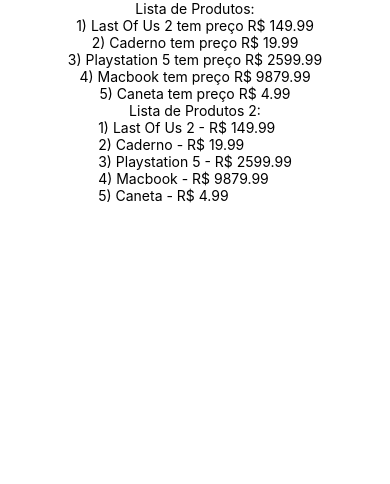
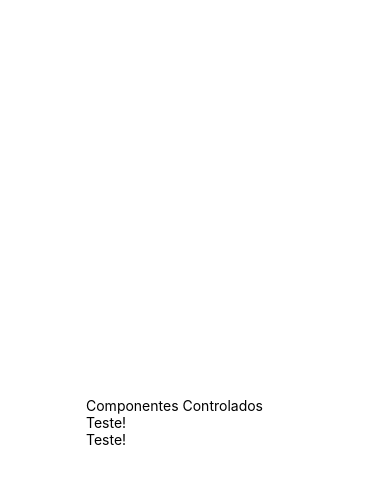
Before and after one commit to Maycdouglas/estudosReactNative, a React Native app: screen / in a window 390 px wide. Shown: the top 484 px of the page. Built offline with nearby package versions, Linux system fonts and the light colour scheme.

Commit message:
insere exemplo de componente controlado

```diff
--- a/App.js
+++ b/App.js
@@ -15,7 +15,7 @@
 import UsuarioLogado from './src/fundamentos/RenderizacaoCondicional2/UsuarioLogado'
 import ListaProdutos from './src/fundamentos/RenderizacaoLista/ListaProdutos';
 import ListaProdutos2 from './src/fundamentos/RenderizacaoLista/ListaProdutos2';
-
+import ComponentesControlados from './src/fundamentos/ComponentesControlados';
 
 
 
@@ -41,12 +41,14 @@
         <Membro nome="Douglas" sobrenome="Henrique"/>
         <Membro nome="Henrique" sobrenome="Douglas"/>
       </Familia>
-      <UsuarioLogado usuario={ {nome:"Maycon", email:"maycon@maycon.com"} }/> */}
+      <UsuarioLogado usuario={ {nome:"Maycon", email:"maycon@maycon.com"} }/>
+      <ListaProdutos></ListaProdutos>
+      <ListaProdutos2></ListaProdutos2>*/}
 
 
-      <ListaProdutos></ListaProdutos>
-      <ListaProdutos2></ListaProdutos2>
 
+
+      <ComponentesControlados></ComponentesControlados>
 
 
 
--- /dev/null
+++ b/src/fundamentos/ComponentesControlados.js
@@ -0,0 +1,20 @@
+import React, { useState } from 'react';
+import { View, Text, Button, TextInput } from 'react-native';
+
+export default props => {
+
+    const [nome,setNome] = useState('Teste!')
+
+    return (
+        <View>
+            <Text>Componentes Controlados</Text>
+            <Text>{nome}</Text>
+            <TextInput
+                placeholder="Digite seu nome:"
+                value={nome}
+                onChangeText={nome => setNome(nome)}
+            />
+        </View>
+
+    )
+}
```
